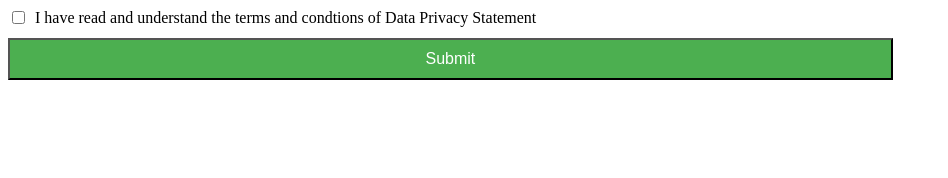
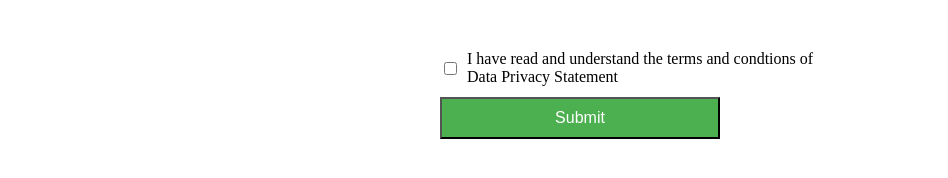
Before and after one commit to Hariprasath0708/termsandcondition, a plain HTML site: page index.html in a window 1280 px wide. Shown: the whole page, without its empty margins (0-948 px from the left). Drawn offline with Linux system fonts and the light colour scheme.

Commit message:
Update index.html

```diff
--- a/index.html
+++ b/index.html
@@ -2,7 +2,11 @@
 <html>
 <head>
 <style>
-
+form {
+        width: 400px;
+        margin: 50px auto;
+        //text-align: center;
+      }
 .checkbox-container {
   display: flex;
   align-items: center;
```
